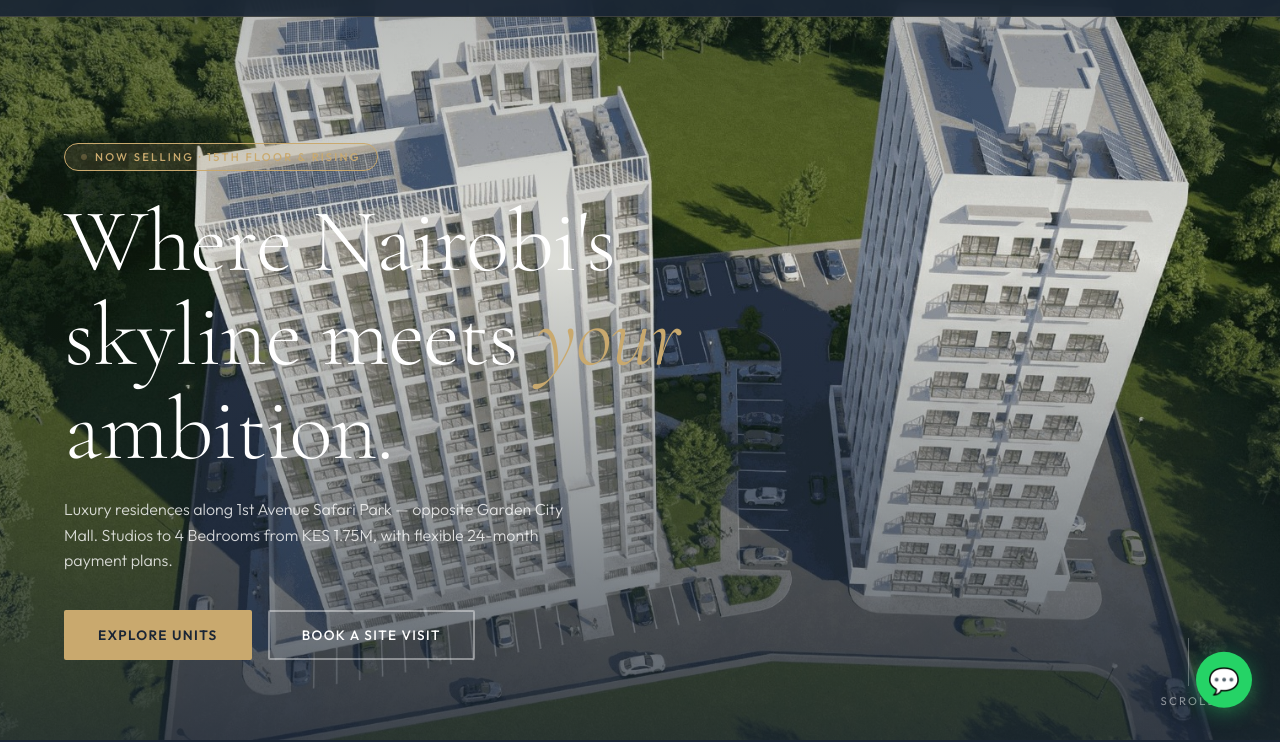
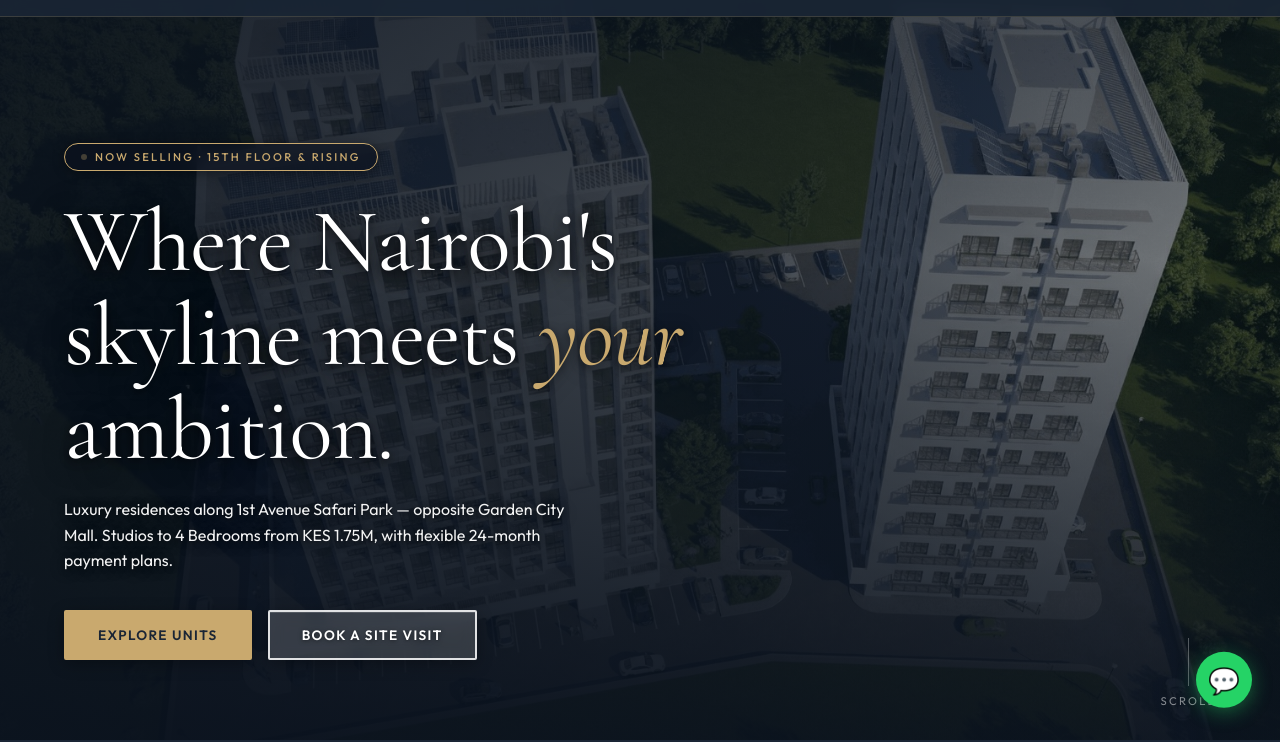
Before and after one commit to chawelson/prestigious-residence-website, a plain HTML site: page index.html in a window 1280 px wide. Shown: the part 60-802 px from the top of the page. Drawn offline with nearby package versions, Linux system fonts and the light colour scheme.

Commit message:
Fix hero text readability and button visibility

```diff
--- a/index.html
+++ b/index.html
@@ -96,13 +96,20 @@
 
     .hero-bg {
       position: absolute; inset: 0;
-      background: linear-gradient(
-        to bottom,
-        rgba(26,37,53,0.3) 0%,
-        rgba(26,37,53,0.1) 40%,
-        rgba(26,37,53,0.75) 100%
-      ),
-      url('./assets/hero.jpeg') center/cover no-repeat;
+      background:
+        linear-gradient(
+          to right,
+          rgba(10,18,30,0.88) 0%,
+          rgba(10,18,30,0.70) 55%,
+          rgba(10,18,30,0.40) 100%
+        ),
+        linear-gradient(
+          to bottom,
+          rgba(10,18,30,0.50) 0%,
+          rgba(10,18,30,0.20) 40%,
+          rgba(10,18,30,0.88) 100%
+        ),
+        url('./assets/building-day.jpeg') center/cover no-repeat;
     }
 
     .hero-content {
@@ -113,10 +120,12 @@
 
     .hero-badge {
       display: inline-flex; align-items: center; gap: 8px;
-      background: rgba(201,169,110,0.15);
+      background: rgba(10,18,30,0.6);
+      backdrop-filter: blur(8px);
       border: 1px solid var(--gold);
       padding: 6px 16px; border-radius: 100px;
       margin-bottom: 24px;
+      box-shadow: 0 2px 12px rgba(0,0,0,0.4);
     }
     .hero-badge span {
       font-size: 0.7rem; letter-spacing: 0.2em; text-transform: uppercase;
@@ -133,16 +142,26 @@
     .hero h1 {
       font-family: 'Cormorant Garamond', serif;
       font-size: clamp(3rem, 7vw, 6rem);
-      font-weight: 300; color: var(--white);
+      font-weight: 400; color: var(--white);
       line-height: 1.05; letter-spacing: -0.01em;
       margin-bottom: 20px;
+      text-shadow:
+        0 2px 8px rgba(0,0,0,0.6),
+        0 4px 24px rgba(0,0,0,0.5),
+        0 8px 48px rgba(0,0,0,0.4);
     }
-    .hero h1 em { font-style: italic; color: var(--gold); }
+    .hero h1 em {
+      font-style: italic; color: var(--gold);
+      text-shadow:
+        0 2px 8px rgba(0,0,0,0.5),
+        0 4px 20px rgba(0,0,0,0.4);
+    }
 
     .hero-sub {
-      font-size: 1rem; color: rgba(255,255,255,0.8);
-      font-weight: 300; line-height: 1.6; margin-bottom: 36px;
+      font-size: 1rem; color: rgba(255,255,255,0.95);
+      font-weight: 400; line-height: 1.6; margin-bottom: 36px;
       max-width: 520px;
+      text-shadow: 0 1px 6px rgba(0,0,0,0.6), 0 2px 16px rgba(0,0,0,0.4);
     }
 
     .hero-actions {
@@ -151,21 +170,29 @@
     .btn-primary {
       background: var(--gold); color: var(--navy);
       padding: 14px 32px; border-radius: 2px;
+      font-size: 0.85rem; font-weight: 700; letter-spacing: 0.1em;
+      text-transform: uppercase; text-decoration: none;
+      transition: all 0.2s; display: inline-block;
+      border: 2px solid var(--gold);
+      box-shadow: 0 4px 16px rgba(0,0,0,0.3);
+    }
+    .btn-primary:hover { background: transparent; color: var(--gold); }
+    .btn-outline {
+      background: rgba(255,255,255,0.15);
+      backdrop-filter: blur(8px);
+      color: white;
+      padding: 14px 32px; border-radius: 2px;
       font-size: 0.85rem; font-weight: 600; letter-spacing: 0.1em;
       text-transform: uppercase; text-decoration: none;
       transition: all 0.2s; display: inline-block;
-      border: 2px solid var(--gold);
+      border: 2px solid rgba(255,255,255,0.85);
+      box-shadow: 0 4px 16px rgba(0,0,0,0.3), inset 0 1px 0 rgba(255,255,255,0.15);
+      text-shadow: 0 1px 4px rgba(0,0,0,0.5);
     }
-    .btn-primary:hover { background: transparent; color: var(--gold); }
-    .btn-outline {
-      background: transparent; color: white;
-      padding: 14px 32px; border-radius: 2px;
-      font-size: 0.85rem; font-weight: 500; letter-spacing: 0.1em;
-      text-transform: uppercase; text-decoration: none;
-      transition: all 0.2s; display: inline-block;
-      border: 2px solid rgba(255,255,255,0.4);
+    .btn-outline:hover {
+      background: rgba(255,255,255,0.25);
+      border-color: white;
     }
-    .btn-outline:hover { border-color: white; }
 
     .hero-scroll {
       position: absolute; bottom: 32px; right: 5%;
@@ -1234,7 +1261,7 @@
       Fill in the form below and our dedicated team will get back to you within 24 hours
       to discuss your investment, arrange a site visit, or answer any questions.
     </p>
-    <form class="contact-form fade-up" action="https://formspree.io/f/xyknjkbk" method="POST" id="contactForm">
+    <form class="contact-form fade-up" action="https://formspree.io/f/REPLACE_WITH_YOUR_ID" method="POST" id="contactForm">
       <input type="hidden" name="_subject" value="New Enquiry — Prestigious Residence" />
       <div class="form-group">
         <label>Full Name</label>
@@ -1273,7 +1300,7 @@
     <div class="contact-alt fade-up">
       <div class="contact-method">
         <div class="contact-method-label">WhatsApp / Call</div>
-        <a class="contact-method-value" href="https://wa.me/254748889503">+254 748 889 503</a>
+        <a class="contact-method-value" href="https://wa.me/254700000000">+254 700 000 000</a>
       </div>
       <div class="contact-method">
         <div class="contact-method-label">Email</div>
@@ -1294,7 +1321,7 @@
 </footer>
 
 <!-- FLOATING WHATSAPP -->
-<a href="https://wa.me/254748889503?text=Hi!%20I'm%20interested%20in%20Prestigious%20Residence%20apartments."
+<a href="https://wa.me/254700000000?text=Hi!%20I'm%20interested%20in%20Prestigious%20Residence%20apartments."
    class="whatsapp-float" target="_blank" title="Chat on WhatsApp">
   💬
 </a>
```
